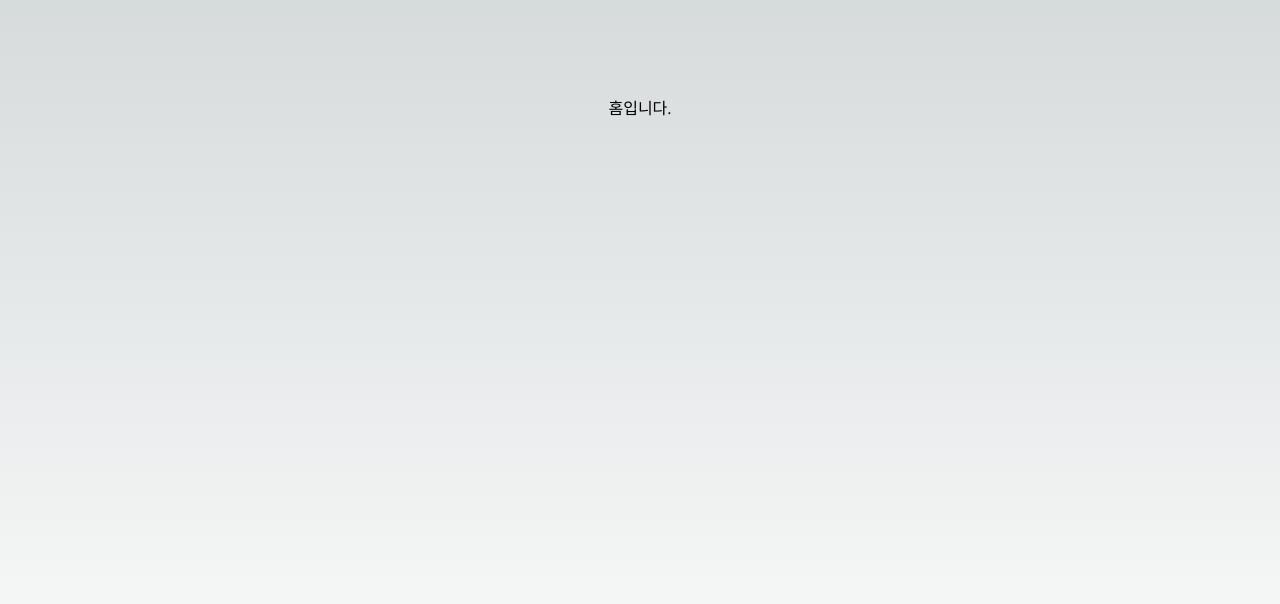
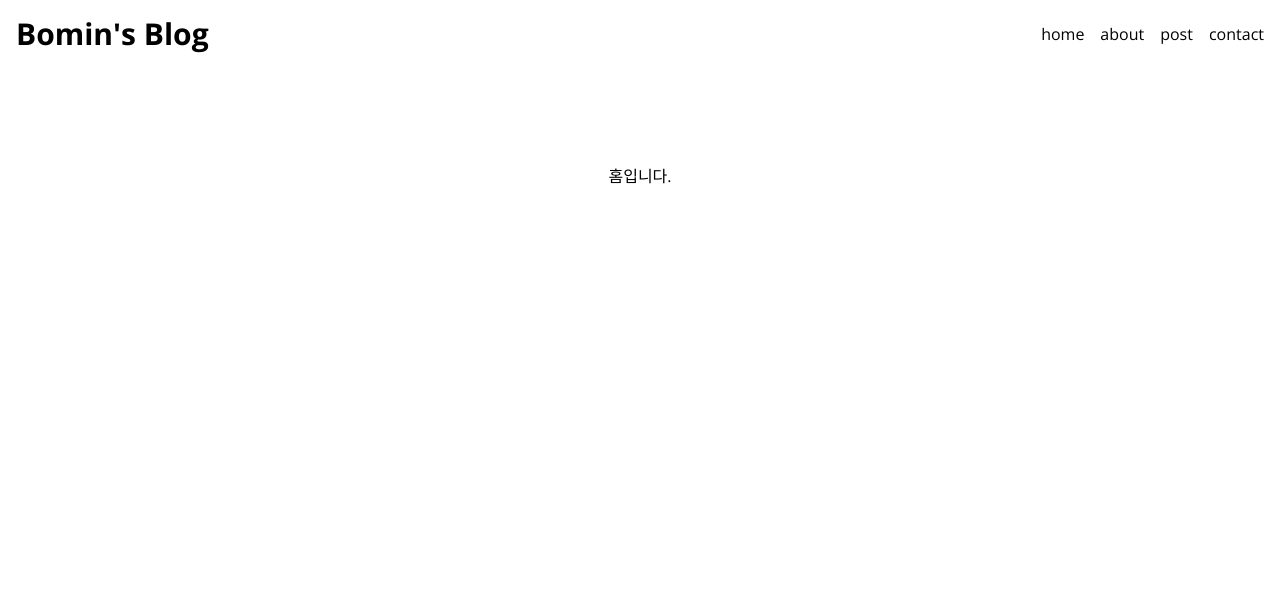
Before and after one commit to bm4656/Next-Blog, a Next.js app: page / in a window 1280 px wide. Shown: the top 604 px of the page. Built offline with nearby package versions, Linux system fonts and the light colour scheme.

Commit message:
feat: home 레이아웃

```diff
--- /dev/null
+++ b/src/app/about/page.tsx
@@ -0,0 +1,3 @@
+export default function AboutPage() {
+  return <p>about page</p>;
+}
--- /dev/null
+++ b/src/app/components/Footer.tsx
@@ -0,0 +1,7 @@
+export default function Footer() {
+  return (
+    <p className='bg-slate-800 text-white py-2 text-sm text-center'>
+      {'All Right Reserved.'}
+    </p>
+  );
+}
--- /dev/null
+++ b/src/app/components/Header.tsx
@@ -0,0 +1,17 @@
+import Link from 'next/link';
+
+export default function Header() {
+  return (
+    <header className='flex justify-between items-center p-4 border-solid'>
+      <Link href='/'>
+        <h1 className='text-3xl font-bold'>{"Bomin's Blog"}</h1>
+      </Link>
+      <nav className='flex gap-4'>
+        <Link href='/'>home</Link>
+        <Link href='/about'>about</Link>
+        <Link href='/posts'>post</Link>
+        <Link href='/contact'>contact</Link>
+      </nav>
+    </header>
+  );
+}
--- a/src/app/globals.css
+++ b/src/app/globals.css
@@ -2,26 +2,8 @@
 @tailwind components;
 @tailwind utilities;
 
-:root {
-  --foreground-rgb: 0, 0, 0;
-  --background-start-rgb: 214, 219, 220;
-  --background-end-rgb: 255, 255, 255;
+html,
+body {
+  height: 100vh;
+  overflow-y: auto;
 }
-
-@media (prefers-color-scheme: dark) {
-  :root {
-    --foreground-rgb: 255, 255, 255;
-    --background-start-rgb: 0, 0, 0;
-    --background-end-rgb: 0, 0, 0;
-  }
-}
-
-body {
-  color: rgb(var(--foreground-rgb));
-  background: linear-gradient(
-      to bottom,
-      transparent,
-      rgb(var(--background-end-rgb))
-    )
-    rgb(var(--background-start-rgb));
-}
--- a/src/app/layout.tsx
+++ b/src/app/layout.tsx
@@ -1,3 +1,5 @@
+import Footer from './components/Footer';
+import Header from './components/Header';
 import './globals.css';
 import { Open_Sans } from 'next/font/google';
 
@@ -15,7 +17,11 @@
 }) {
   return (
     <html lang='en' className={sans.className}>
-      <body>{children}</body>
+      <body className='flex flex-col w-full max-w-screen-2xl mx-auto'>
+        <Header />
+        <main className='grow'>{children}</main>
+        <Footer />
+      </body>
     </html>
   );
 }
--- a/src/app/page.tsx
+++ b/src/app/page.tsx
@@ -2,8 +2,8 @@
 
 export default function Home() {
   return (
-    <main className='flex min-h-screen flex-col items-center justify-between p-24'>
+    <section className='flex min-h-screen flex-col items-center justify-between p-24'>
       홈입니다.
-    </main>
+    </section>
   );
 }
```
